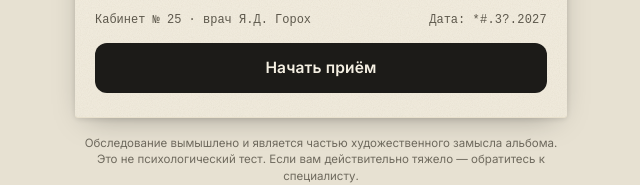
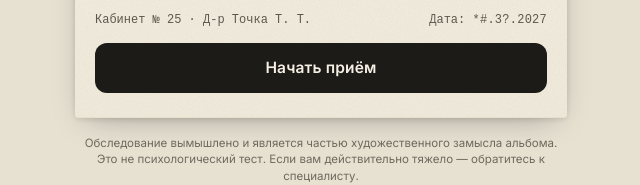
Before and after one commit to 3tochie3/sdpn, a plain HTML site: page index.html in a window 1280 px wide. Shown: the part 703-888 px from the top of the page, 319-959 px from the left. Drawn offline with Linux system fonts and the light colour scheme; a web font is replaced by a local one.

Commit message:
Врачи: лечащий — Д-р Точка Т. Т., заведующий — Горох Я. Д.
Co-Authored-By: Claude Opus 5.5 <noreply@anthropic.com>

```diff
--- a/index.html
+++ b/index.html
@@ -655,8 +655,8 @@ const CONTENT = {
     center: 'Центр музыкальной психотерапии «СДПН»',
     dept: 'Отделение аудиальной терапии',
     city: 'г. Владивосток',
-    doctor: 'Я.Д. Горох',
-    head: 'М.А. Мягков',
+    doctor: 'Д-р Точка Т. Т.',
+    head: 'Горох Я. Д.',
     glitchDate: '*#.^?.2027',
   },
 
@@ -670,7 +670,7 @@ const CONTENT = {
     ],
     callTitle: 'Пациент, пройдите обследование.',
     callText: 'Приём займёт около двух минут. Отвечайте честно: ответ «нормально» в нашем учреждении не принимается.',
-    cabinet: 'Кабинет № 25 · врач Я.Д. Горох',
+    cabinet: 'Кабинет № 25 · Д-р Точка Т. Т.',
     startBtn: 'Начать приём',
     cardTitle: 'Медицинская карта',
     page: (i, n) => `Лист ${i} из ${n}`,
```
